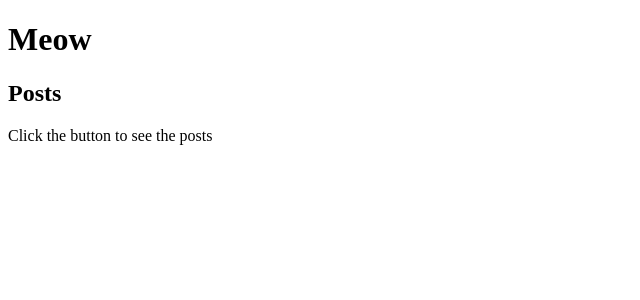
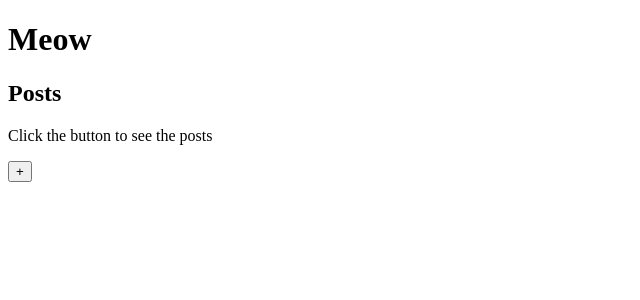
Before and after one commit to jj49411/react-jest, a React (Create React App) app: page / in a window 1280 px wide. Shown: the top 300 px of the page, without its empty margins (0-640 px from the left). Built offline with nearby package versions, Linux system fonts and the light colour scheme.

Commit message:
feat: create button component

```diff
--- a/src/App.js
+++ b/src/App.js
@@ -1,6 +1,7 @@
 import React from 'react';
 import Header from './components/Header/Header'
 import Headline from './components/Headline/Headline'
+import Button from './components/Button/Button'
 
 function App() {
   return (
@@ -8,9 +9,10 @@ function App() {
       <Header />
       <section>
         <Headline header='Posts' text='Click the button to see the posts'/>
+        <Button />
       </section>
     </div>
   );
 }
 
-export default App;
+export default App
--- /dev/null
+++ b/src/components/Button/Button.js
@@ -0,0 +1,11 @@
+import React from 'react'
+
+const Button = () => {
+  return(
+    <div data-test='button-component'>
+      <button data-test='button'>+</button>
+    </div>
+  )
+}
+
+export default Button
```
Also changed, not shown: 1 other file (tests, documents, lock files or other folders).
